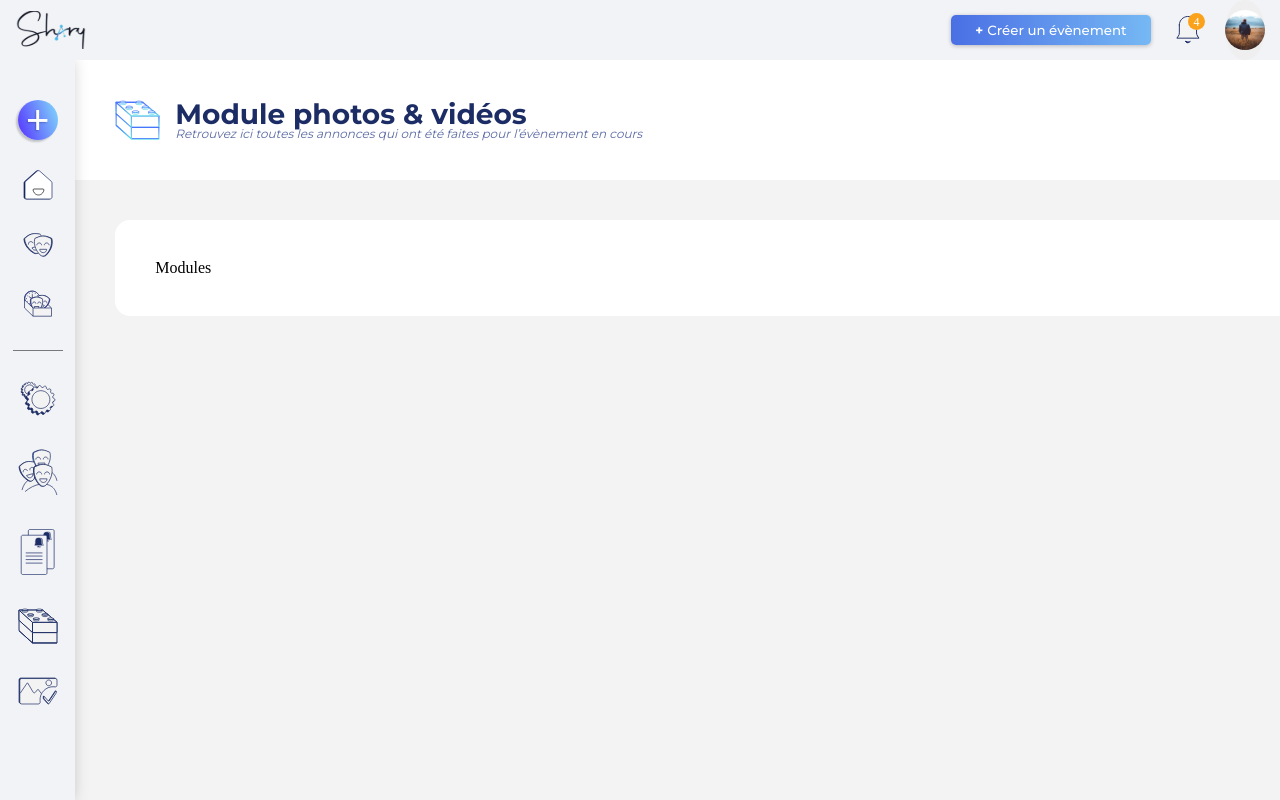
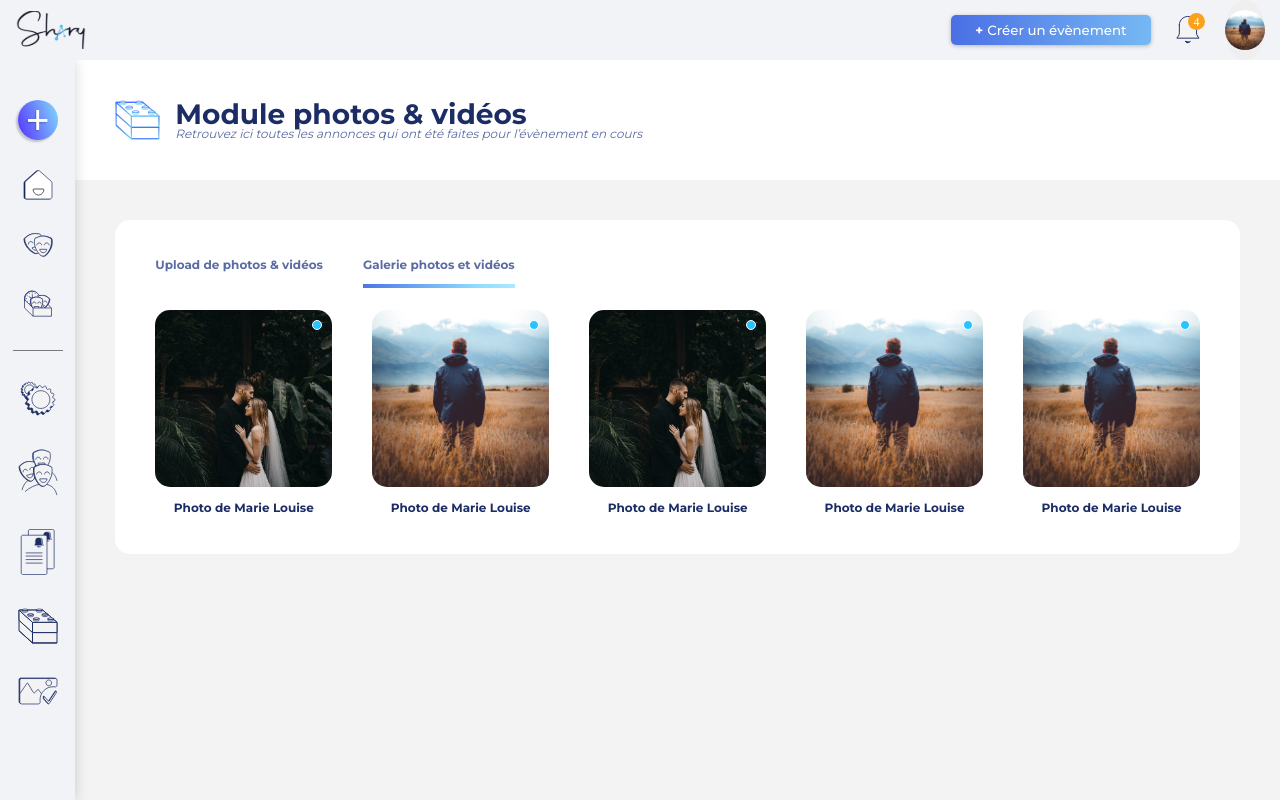
Before and after one commit to FlorentParis/Shary, a React (Create React App) app in the folder client/: page /photo in a window 1280 px wide. Built offline with nearby package versions, Linux system fonts and the light colour scheme; no server answers.

Commit message:
page photo

```diff
--- a/client/src/pages/photo/index.tsx
+++ b/client/src/pages/photo/index.tsx
@@ -1,13 +1,70 @@
+import { useState } from "react";
 import PageBanner from "../../components/common/PageBanner";
 import PageContainer from "../../components/common/PageContainer";
 
 export default function Photo() {
+
+    const [displayUpload, setDisplayUpload] = useState<boolean>(false);
+
     return (
         <>
             <PageBanner imgSrc="./icons/modules-gradient.svg" title="Module photos & vidéos" desc="Retrouvez ici toutes les annonces qui ont été faites pour l’évènement en cours" />
             <PageContainer>
                 <div className="page-photo">
-                    Modules
+                    <div className="bar-filter-photo">
+                        <div onClick={() => setDisplayUpload(true)}>
+                            <span>Upload de photos & vidéos</span>
+                            <span className="underline" style={displayUpload ? {} : {display: 'none'}}></span>
+                        </div>
+                        <div onClick={() => setDisplayUpload(false)}>
+                            <span>Galerie photos et vidéos</span>
+                            <span className="underline" style={displayUpload ? {display: "none"} : {}}></span>
+                        </div>
+                    </div>
+                    {displayUpload ?
+                        <div className="upload">
+                            <button>Glissez et déposez votre photo ou vidéo ici</button>
+                        </div>
+                    : ""}
+                    {displayUpload ? "" :
+                        <div className="grid-photo">
+                            <div>
+                                <div className="container-img">
+                                    <span></span>
+                                    <img src="./img/demo.png" />
+                                </div>
+                                <span>Photo de Marie Louise</span>
+                            </div>
+                            <div>
+                                <div className="container-img">
+                                    <span></span>
+                                    <img src="./prov/pp.png" />
+                                </div>
+                                <span>Photo de Marie Louise</span>
+                            </div>
+                            <div>
+                                <div className="container-img">
+                                    <span></span>
+                                    <img src="./img/demo.png" />
+                                </div>
+                                <span>Photo de Marie Louise</span>
+                            </div>
+                            <div>
+                                <div className="container-img">
+                                    <span></span>
+                                    <img src="./prov/pp.png" />
+                                </div>
+                                <span>Photo de Marie Louise</span>
+                            </div>
+                            <div>
+                                <div className="container-img">
+                                    <span></span>
+                                    <img src="./prov/pp.png" />
+                                </div>
+                                <span>Photo de Marie Louise</span>
+                            </div>
+                        </div>
+                    }
                 </div>
             </PageContainer>
         </>
--- a/client/src/pages/playlist/index.tsx
+++ b/client/src/pages/playlist/index.tsx
@@ -6,7 +6,7 @@ export default function Playlist() {
         <>
             <PageBanner imgSrc="./icons/modules-gradient.svg" title="Playlist" desc="Consultez les musiques qui passent/ont été passés durant l’évènement" />
             <PageContainer>
-                <div className="page-photo">
+                <div className="page-playlist">
                     Play
                 </div>
             </PageContainer>
--- a/client/src/style/App.scss
+++ b/client/src/style/App.scss
@@ -12,6 +12,7 @@
 @import "./pages/alert";
 @import "./pages/moderation";
 @import "./pages/photo";
+@import "./pages/playlist";
 @import "./pages/profil";
 
 /* Components Common */
--- a/client/src/style/components/common/bar-filter.scss
+++ b/client/src/style/components/common/bar-filter.scss
@@ -12,7 +12,6 @@
     .underline {
         position: absolute;
         bottom: 0;
-        height: 3px;
         width: 100%;
         height: 4px;
         background: linear-gradient(90.18deg, #4669E3 -8.73%, rgba(32, 189, 255, 0.5) 75.9%, rgba(165, 254, 203, 0) 160.54%);
--- a/client/src/style/pages/photo/index.scss
+++ b/client/src/style/pages/photo/index.scss
@@ -1,3 +1,142 @@
 .page-photo {
-    padding: 40px;
+    .bar-filter-photo {
+        align-items: center;
+        height: 90px;
+        padding: 0 40px;
+        box-sizing: border-box;
+        display: flex;
+        column-gap: 40px;
+        font-family: 'Montserrat';
+        font-size: 12px;
+        font-weight: 700;
+        color: #5B6BA4;
+
+        > div {
+            position: relative;
+            height: 50%;
+            display: flex;
+            align-items: center;
+            cursor: pointer;
+
+            > span:last-of-type {
+                height: 4px;
+                width: 100%;
+                position: absolute;
+                bottom: 0;
+                background: linear-gradient(90.18deg, #4669E3 -8.73%, rgba(32, 189, 255, 0.5) 75.9%, rgba(165, 254, 203, 0) 160.54%);
+            }
+        }
+    }
+
+    > div {
+        padding: 0 40px 40px 40px;
+    }
+
+    > div.upload {
+        display: flex;
+        justify-content: center;
+        align-items: center;
+        height: 50vh;
+
+        > button {
+            display: flex;
+            align-items: center;
+            justify-content: center;
+            height: 40px;
+            background: linear-gradient(88.35deg, #4669E3 1.4%, rgba(32, 189, 255, 0.54) 120.61%, #A5FECB 255.72%);
+            border-radius: 5px;
+            border: none;
+            color: #FFFFFF;
+            padding: 0 20px;
+            font-family: 'Montserrat';
+            font-size: 14px;
+            cursor: pointer;
+        }
+    }
+
+    > div.grid-photo {
+        display: grid;
+        display: grid;
+        grid-template-columns: repeat(5, 1fr);
+        grid-gap: 40px;
+
+        > div {
+            display: flex;
+            flex-direction: column;
+            align-items: center;
+            width: 100%;
+
+            > .container-img {
+                position: relative;
+                width: 100%;
+                aspect-ratio: 1/1;
+                overflow: hidden;
+                display: flex;
+                align-items: center;
+                justify-content: center;
+                border-radius: 15px;
+                margin-bottom: 15px;
+
+                > img {
+                    width: 100%;
+                }
+
+                > span {
+                    z-index: 5;
+                    display: flex;
+                    height: 10px;
+                    width: 10px;
+                    background-color: #27C4FF;
+                    position: absolute;
+                    top: 10px;
+                    right: 10px;
+                    border-radius: 100%;
+                    border: 1px solid #fff;
+                    box-sizing: border-box;
+                }
+            }
+
+            > span {
+                font-family: 'Montserrat';
+                font-weight: 700;
+                font-size: 12px;
+                color: #1C2C65;
+            }
+        }
+    }
 }
+
+@media only screen and (max-width: 425px) {
+    .page-photo {
+        > div.grid-photo {
+            grid-template-columns: 1fr;
+            padding: 0;
+        }
+    }
+}
+
+@media only screen and (min-width: 1440px) {
+    .page-photo {
+        > div.grid-photo {
+            grid-template-columns: repeat(6, 1fr);
+            grid-gap: 40px;
+
+            > div {
+                .container-img {
+                    > span {
+                        height: 15px;
+                        width: 15px;
+                    }
+                }
+            }
+        }
+    }
+}
+
+@media only screen and (min-width: 1920px) {
+    .page-photo {
+        > div.grid-photo {
+            grid-template-columns: repeat(8, 1fr);
+        }
+    }
+}
--- /dev/null
+++ b/client/src/style/pages/playlist/index.scss
@@ -0,0 +1,4 @@
+.page-playlist {
+    box-sizing: border-box;
+    padding: 40px 50px;
+}
```
